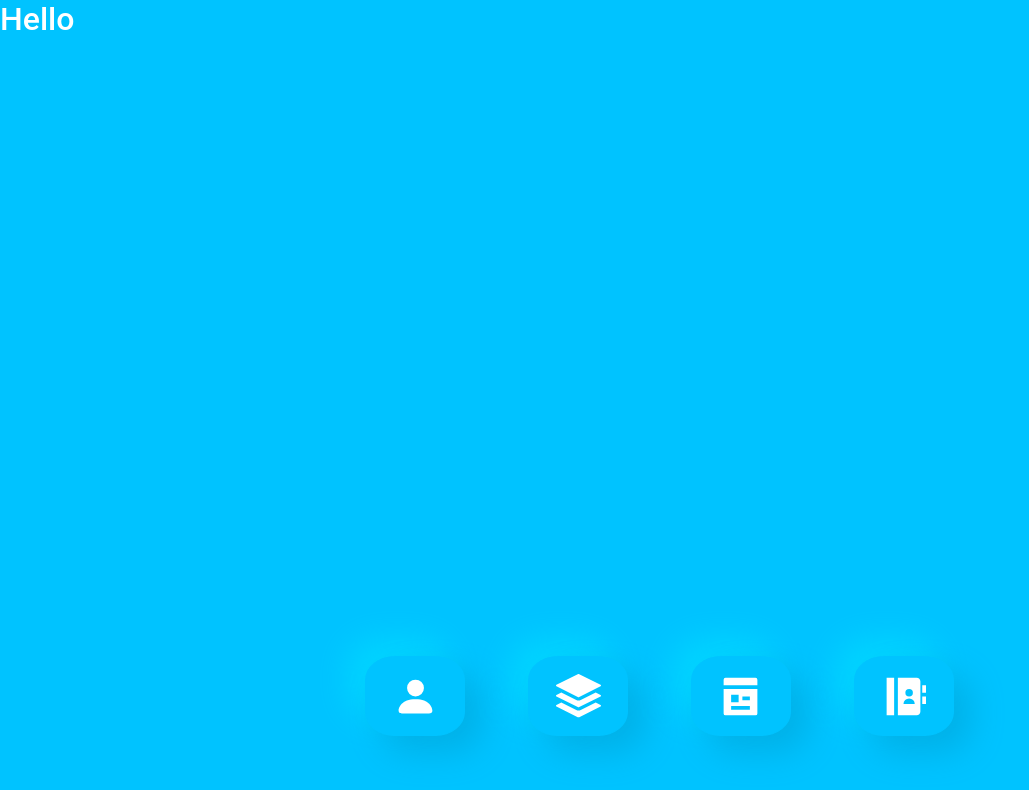
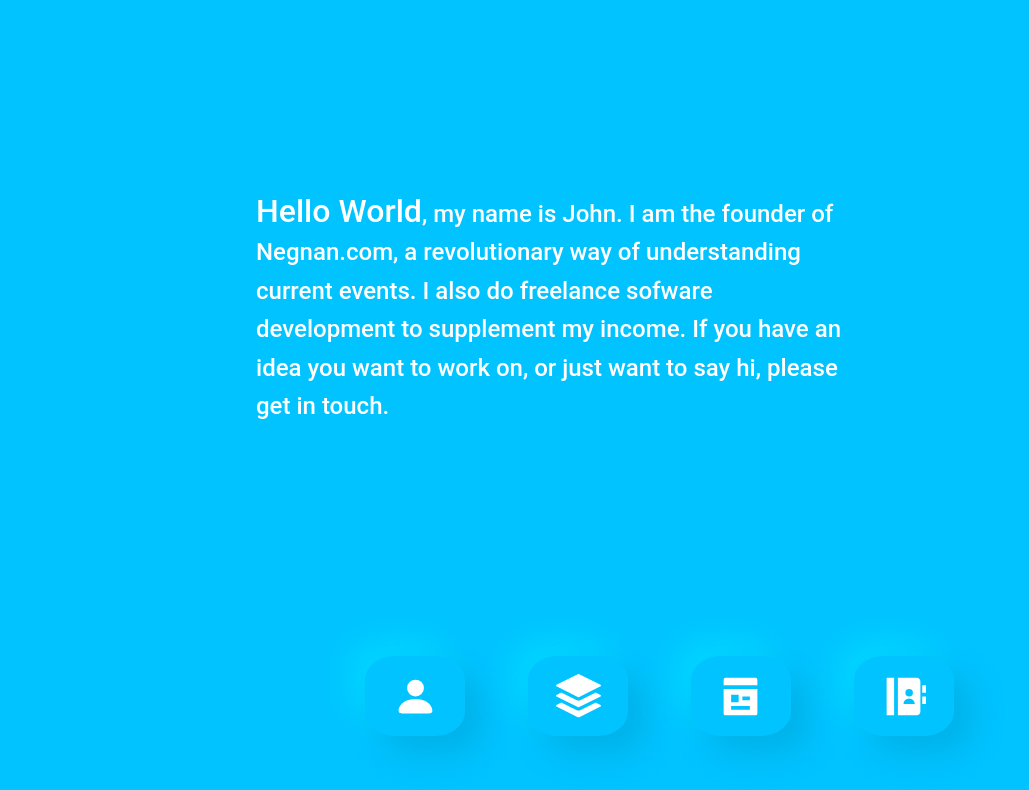
Before and after one commit to jpcollandra/jpakjr, a React (Create React App) app: page /nav in a window 1280 px wide. Shown: the top 790 px of the page, without its empty margins (0-1029 px from the left). Built offline with nearby package versions, Linux system fonts and the light colour scheme.

Commit message:
added bio

```diff
--- a/src/Pages/aboutMe.tsx
+++ b/src/Pages/aboutMe.tsx
@@ -1,12 +1,12 @@
-import React from 'react'
-import Col from 'react-bootstrap/esm/Col'
-import Container from 'react-bootstrap/esm/Container'
-import Row from 'react-bootstrap/esm/Row'
+import React from "react";
+import Col from "react-bootstrap/esm/Col";
+import Container from "react-bootstrap/esm/Container";
+import Row from "react-bootstrap/esm/Row";
 
 export default function AboutMe() {
   return (
     <>
-    <Container
+      <Container
         fluid
         className="p-0"
         style={{
@@ -17,13 +17,23 @@
           width: "100%",
         }}
       >
-      <Row>
-        <Col style={{position: "relative", justifyContent: "center"}}>
-
-        <h2 > Hello </h2>
-        </Col>
-      </Row>
-    </Container>
+        <Row>
+          <Col>
+            <div style={{position: "absolute", right: "30%", left: "20%", width: "600px", marginTop: "15%"}}>
+              <h2>
+                <span> Hello World</span>
+                <span style={{ fontSize: "24px" }}>
+                  , my name is John. I am the founder of Negnan.com, a
+                  revolutionary way of understanding current events. I also do
+                  freelance sofware development to supplement my income. If you
+                  have an idea you want to work on, or just want to say hi,
+                  please get in touch.
+                </span>
+              </h2>
+            </div>
+          </Col>
+        </Row>
+      </Container>
     </>
-  )
+  );
 }
```
